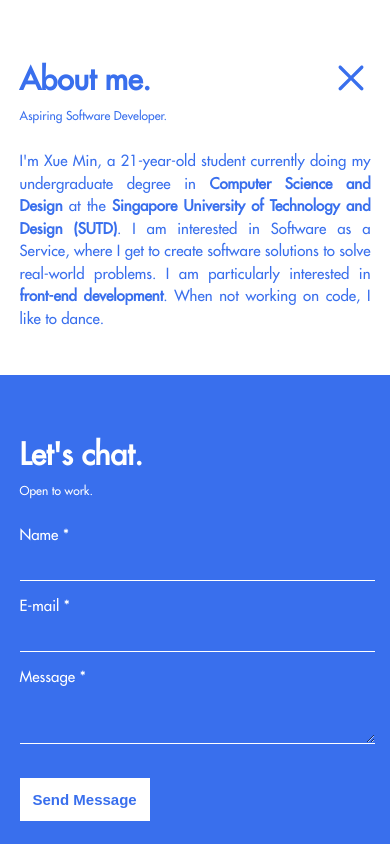
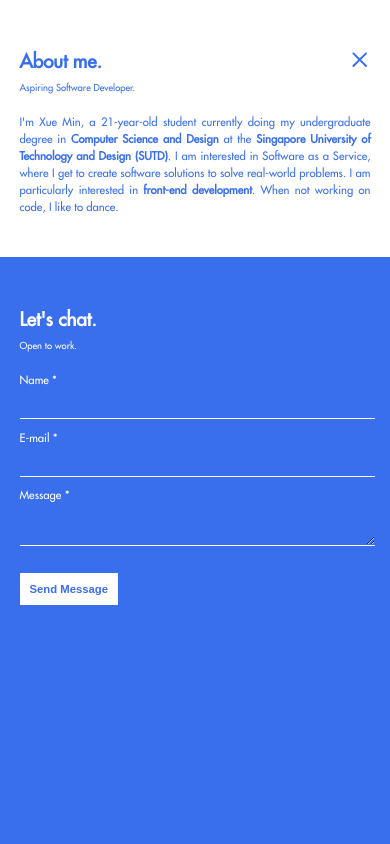
Before and after one commit to xueminzzz/My-Portfolio-Website, a Next.js app: page /about-me in a window 390 px wide. Built offline with nearby package versions, Linux system fonts and the light colour scheme.

Commit message:
edited about me

```diff
--- a/app/about-me/page.js
+++ b/app/about-me/page.js
@@ -47,8 +47,6 @@ export default function AboutMe() {
     return (
         <div className={styles["main-container"]}>
             <div className={styles["parent-container"]}>
-
-
                 <div className={`${styles["child-container"]} ${styles["container-light"]}`}>
                     <div className={styles["container-light-top"]}>
                         <p className={styles["title"]}>About me.</p>
--- a/app/about-me/page.module.css
+++ b/app/about-me/page.module.css
@@ -23,7 +23,6 @@
     padding: 7rem;
     height: auto;
     width: 100%;
-
 }
 
 .container-light {
@@ -37,18 +36,18 @@
 }
 
 .title {
-    font-size: 4rem;
+    font-size: 4.16rem;
     font-weight: bold;
 }
 
 .description {
     margin-top: -2rem;
-    font-size: 2rem;
+    font-size: 2.08rem;
 }
 
 .about-me-content {
     text-align: justify;
-    font-size: 2.5rem;
+    font-size: 2.49rem;
     line-height: 1.5;
 }
 
@@ -92,9 +91,8 @@
     outline: none;
     transition: border-color 0.3s ease;
     color: #ffffff;
-    font-size: 3rem;
+    font-size: 2.49rem;
     font-family: 'futura';
-    /* zoom: 1; */
 }
 
 .line-input:hover {
@@ -102,7 +100,7 @@
 }
 
 .form {
-    font-size: 3rem;
+    font-size: 2.49rem;
 }
 
 .submit-container {
@@ -113,7 +111,7 @@
 .submit-button {
     width: fit-content;
     margin-top: 2em;
-    font-size: 2.5rem;
+    font-size: 2.49rem;
     padding: 0.8em;
     border: none;
     background: #ffffff;
@@ -123,7 +121,7 @@
 }
 
 .success-message {
-    font-size: 2.5rem;
+    font-size: 2.49rem;
     margin-top: 1rem;
     align-self: center;
 }
@@ -134,42 +132,75 @@
     }
 
     .title {
-        font-size: 3rem;
+        font-size: 3.34rem;
     }
 
     .description {
-        font-size: 1.2rem;
+        font-size: 1.67rem;
     }
 
     .about-me-content {
-        font-size: 1.5rem;
+        font-size: 2rem;
     }
 
     .close-button-light {
-        height: 40px;
-        width: 40px;
+        height: 59.8px;
+        width: 59.8px;
     }
 
     .line-input {
-        font-size: 1.5rem;
+        font-size: 2rem;
     }
 
     .form {
-        font-size: 1.5rem;
+        font-size: 2rem;
     }
 
     .submit-button {
-        font-size: 1.5rem;
+        font-size: 2rem;
     }
 
     .success-message {
-        font-size: 1.5rem;
+        font-size: 2rem;
     }
 }
 
 @media screen and (max-width: 1024px) {
     .parent-container {
         width: 85%;
+    }
+
+    .title {
+        font-size: 2.92rem;
+    }
+
+    .description {
+        font-size: 1.46rem;
+    }
+
+    .about-me-content {
+        font-size: 1.75rem;
+    }
+
+    .close-button-light {
+        height: 52.4px;
+        width: 52.4px;
+    }
+
+    .line-input {
+        font-size: 1.75rem;
+    }
+
+    .form {
+        font-size: 1.75rem;
+    }
+
+    .submit-button {
+        font-size: 1.75rem;
+    }
+
+    .success-message {
+        font-size: 1.75rem;
     }
 }
 
@@ -207,7 +238,78 @@
         background-color: transparent;
         border: none;
     }
+
+    .title {
+        font-size: 2.51rem;
+    }
+
+    .description {
+        font-size: 1.25rem;
+    }
+
+    .about-me-content {
+        font-size: 1.5rem;
+    }
+
+    .close-button-light {
+        height: 45px;
+        width: 45px;
+    }
+
+    .line-input {
+        font-size: 1.5rem;
+    }
+
+    .form {
+        font-size: 1.5rem;
+    }
+
+    .submit-button {
+        font-size: 1.5rem;
+    }
+
+    .success-message {
+        font-size: 1.5rem;
+    }
 }
+
+@media screen and (max-width: 630px) {
+    .title {
+        font-size: 1.67rem;
+    }
+
+    .description {
+        font-size: 0.833rem;
+        margin-top: -1rem;
+    }
+
+    .about-me-content {
+        font-size: 1rem;
+    }
+
+    .close-button-light {
+        height: 30px;
+        width: 30px;
+    }
+
+    .line-input {
+        font-size: 1rem;
+    }
+
+    .form {
+        font-size: 1rem;
+    }
+
+    .submit-button {
+        font-size: 1rem;
+    }
+
+    .success-message {
+        font-size: 1rem;
+    }
+}
+
+
 
 @media screen and (max-width: 480px) {
     .main-container {
@@ -217,4 +319,73 @@
     .child-container {
         padding: 3rem;
     }
+
+    .title {
+        font-size: 1.88rem;
+    }
+
+    .description {
+        font-size: 0.942rem;
+
+    }
+
+    .about-me-content {
+        font-size: 1.13rem;
+    }
+
+    .close-button-light {
+        height: 22.6px;
+        width: 22.6px;
+    }
+
+    .line-input {
+        font-size: 1.13rem;
+    }
+
+    .form {
+        font-size: 1.13rem;
+    }
+
+    .submit-button {
+        font-size: 1.13rem;
+    }
+
+    .success-message {
+        font-size: 1.13rem;
+    }
 }
+
+@media screen and (max-width: 320px) {
+    .title {
+        font-size: 1.25rem;
+    }
+
+    .description {
+        font-size: 0.624rem;
+    }
+
+    .about-me-content {
+        font-size: 0.749rem;
+    }
+
+    .close-button-light {
+        height: 15px;
+        width: 15px;
+    }
+
+    .line-input {
+        font-size: 0.749rem;
+    }
+
+    .form {
+        font-size: 0.749rem;
+    }
+
+    .submit-button {
+        font-size: 0.749rem;
+    }
+
+    .success-message {
+        font-size: 0.749rem;
+    }
+}
```
Also changed, not shown: app/projects/sds-project/page.module.css (line endings or trailing spaces).
